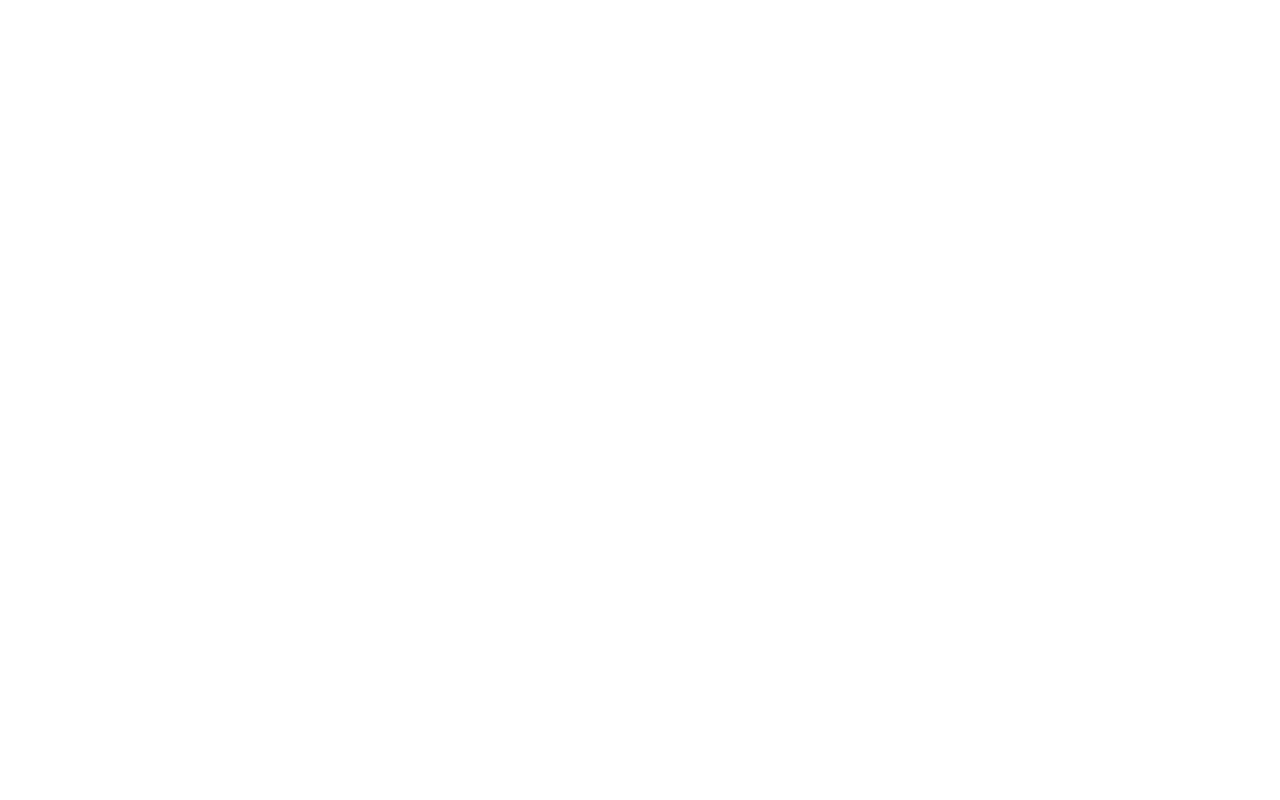
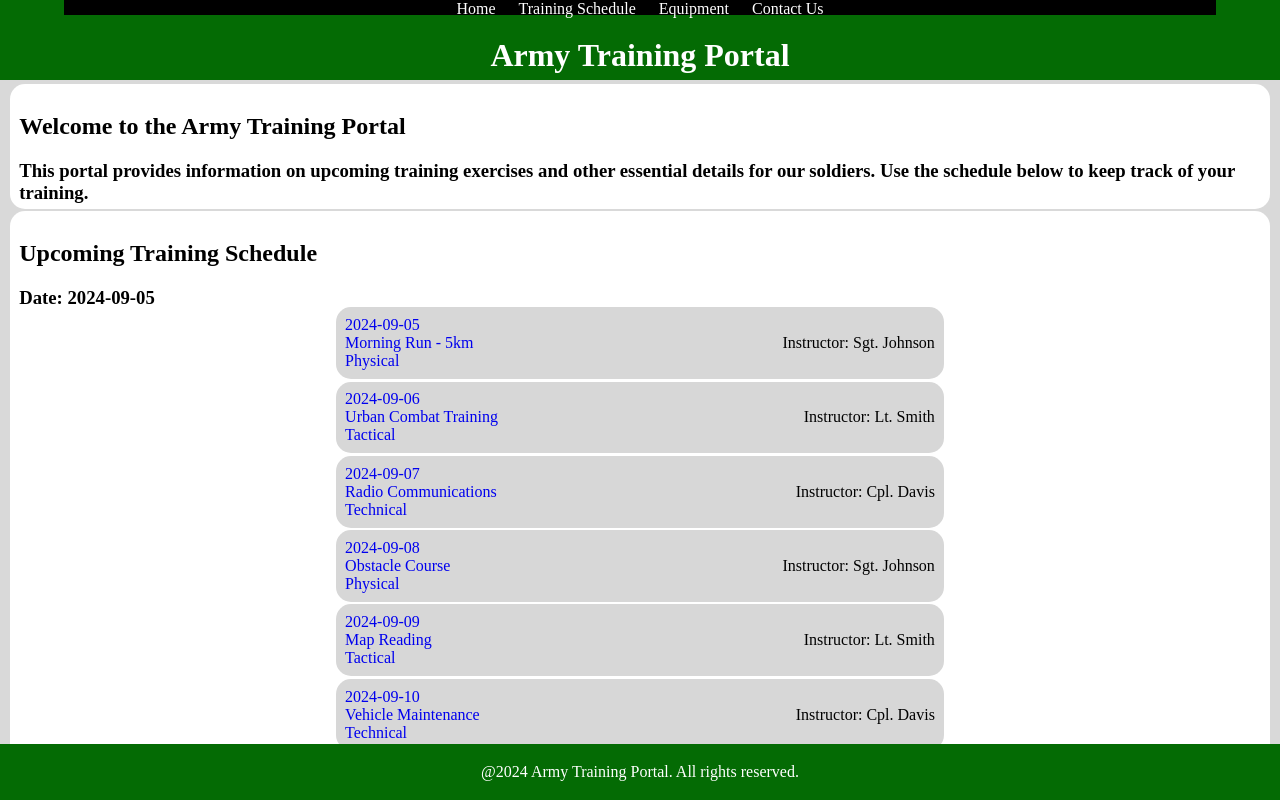
Before and after one commit to menachemmiler/test-css, a plain HTML site: page index.html in a window 1280 px wide. Drawn offline with Linux system fonts and the light colour scheme.

Commit message:
די בסוף

```diff
--- a/index.html
+++ b/index.html
@@ -1,11 +1,137 @@
 <!DOCTYPE html>
 <html lang="en">
+
 <head>
     <meta charset="UTF-8">
     <meta name="viewport" content="width=device-width, initial-scale=1.0">
-    <title>Document</title>
+    <title>Army Training Portal</title>
+    <link rel="stylesheet" href="style.css">
 </head>
+
 <body>
+    <div class="all">
+        <div class="header">
+            <div class="headers-header">
+                <div>
+                    <a href="survival.html">Home</a>
+                </div>
+                <div>
+                    <a href="#">Training Schedule</a>
+                </div>
+                <div>
+                    <a href="#">Equipment</a>
+                </div>
+                <div>
+                    <a href="#">Contact Us</a>
+                </div>
+            </div>
+            <div class="headers-main">
+                <h1>Army Training Portal</h1>
+            </div>
+        </div>
+        <div class="main">
+            <div class="mains-header">
+                <div class="white-nav">
+                    <div>
+                        <h2>Welcome to the Army Training Portal</h2>
+                        <h3>This portal provides information on upcoming training exercises and other essential details for our soldiers. Use the schedule below to keep track of your training.</h3>
+                    </div>
+                </div>
+            </div>
+            <div class="mains-main">
+                <div id="upcoming" class="white-nav">
+                    <div id="top-upcoming">
+                        <h2>
+                            Upcoming Training Schedule
+                        </h2>
+                        <h3>
+                            Date: 2024-09-05
+                        </h3>
+                    </div>
+                    <div id="buttom-upcoming">
+                        <div id="buttom-upcoming-center">
+                            <div class="link">
+                                <div>
+                                    <a href="survival.html">
+                                        2024-09-05 <br>
+                                        Morning Run - 5km <br>
+                                        Physical
+                                    </a>
+                                </div>
+                                <div>
+                                    Instructor: Sgt. Johnson
+                                </div>
+                            </div>
+                            <div class="link">
+                                <div>
+                                    <a href="survival.html">
+                                        2024-09-06 <br>
+                                        Urban Combat Training <br>
+                                        Tactical
+                                    </a>
+                                </div>
+                                <div>
+                                    Instructor: Lt. Smith
+                                </div>
+                            </div>
+                            <div class="link">
+                                <div>
+                                    <a href="survival.html">
+                                        2024-09-07 <br>
+                                        Radio Communications <br>
+                                        Technical
+                                    </a>
+                                </div>
+                                <div>
+                                    Instructor: Cpl. Davis
+                                </div>
+                            </div>
+                            <div class="link">
+                                <div>
+                                    <a href="survival.html">
+                                        2024-09-08 <br>
+                                        Obstacle Course <br>
+                                        Physical
+                                    </a>
+                                </div>
+                                <div>
+                                    Instructor: Sgt. Johnson
+                                </div>
+                            </div>
+                            <div class="link">
+                                <div>
+                                    <a href="survival.html">
+                                        2024-09-09 <br>
+                                        Map Reading <br>
+                                        Tactical
+                                    </a>
+                                </div>
+                                <div>
+                                    Instructor: Lt. Smith
+                                </div>
+                            </div>
+                            <div class="link">
+                                <div>
+                                    <a href="survival.html">
+                                        2024-09-10 <br>
+                                        Vehicle Maintenance <br>
+                                        <span>Technical</span>
+                                    </a>
+                                </div>
+                                <div>
+                                    Instructor: Cpl. Davis
+                                </div>
+                            </div>
+                        </div>
+                    </div>
+                </div>
+            </div>
+        </div>
+        <div class="footer">
+            @2024 Army Training Portal. All rights reserved.
+        </div>
+    </div>
 
 </body>
+
 </html>
--- a/style.css
+++ b/style.css
@@ -0,0 +1,172 @@
+body {
+    margin: 0px 0px 0px 0px;
+    padding: 0;
+}
+
+
+
+
+.all{
+    height: 100vh;
+    width: 100vw;
+    display: flex;
+    flex-direction: column;
+}
+
+.header{
+    height: 10%;
+    width: 100%;
+    background-color: rgb(4, 107, 4);
+    color: white;
+    display: flex;
+    align-items: center;
+    flex-direction: column;
+}
+
+.headers-header{
+    width: 90%;
+    height: 19%;
+    background-color: black;
+    color: white;
+    display: flex;
+    justify-content: center;
+    gap: 2%;
+}
+
+.headers-header a{
+    color: white;
+    text-decoration: none;
+}
+
+.main{
+    display: flex;
+    height: 83%;
+    width: 100%;
+    flex-direction: column;
+    background-color: rgb(217, 217, 217);
+}
+
+.mains-header{
+    height: 20%;
+    width: 100%;
+    display: flex;
+    justify-content: center;
+    align-items: center;
+}
+
+.mains-header.s{
+    height: 40%;
+}
+
+.mains-main.s{
+    background-color: blanchedalmond;
+    height: 60%;
+    align-items: start;
+    justify-content: start;
+    flex-direction: column;
+}
+
+.s h2{
+    color: rgb(25, 104, 25);
+}
+
+.mains-main.s h2{
+    padding: 9px;
+    padding-top: 0px;
+}
+
+.mains-main.s div{
+    padding: 9px;
+    width: 90%;
+}
+
+.white-nav.f{
+    padding:  9px;
+}
+
+
+
+
+
+.mains-header.s .white-nav span{
+    font-weight: bold;
+}
+
+.white-nav{
+    background-color: white;
+    width: 97%;
+    height: 80%;
+    border-radius: 15px;
+    padding: 9px;
+}
+
+
+
+
+
+.mains-main{
+    height: 80%;
+    width: 100%;
+    display: flex;
+    justify-content: center;
+    align-items: end;
+}
+
+#upcoming{
+    height: 97%;
+    border-bottom-left-radius: 0px;
+    border-bottom-right-radius: 0px;
+}
+
+
+#top-upcoming{
+    width: 100%;
+    height: 9%;
+}
+
+#buttom-upcoming{
+    display: flex;
+    width: 100%;
+    height: 87%;
+    justify-content: center;
+}
+
+#buttom-upcoming-center{
+    height: 100%;
+    width: 50%;
+    display: flex;
+    flex-direction: column;
+    justify-content: space-evenly;
+    align-items: center;
+}
+
+.link{
+    background-color: rgb(215, 215, 215);
+    width: 95%;
+    height: 12%;
+    border-radius: 15px;
+    padding: 9px;
+    display: flex;
+    justify-content: space-between;
+    align-items: center;
+}
+
+.link:hover{
+    background-color: rgb(148, 148, 148);
+}
+
+.link div a{
+    text-decoration: none;
+}
+
+
+.footer{
+    background-color: rgb(4, 107, 4);
+    display: flex;
+    width: 100%;
+    height: 7%;
+    color: white;
+    display: flex;
+    align-items: center;
+    justify-content: center;
+}
```
Also changed, not shown: survival.html (added, +76 -0 lines).
